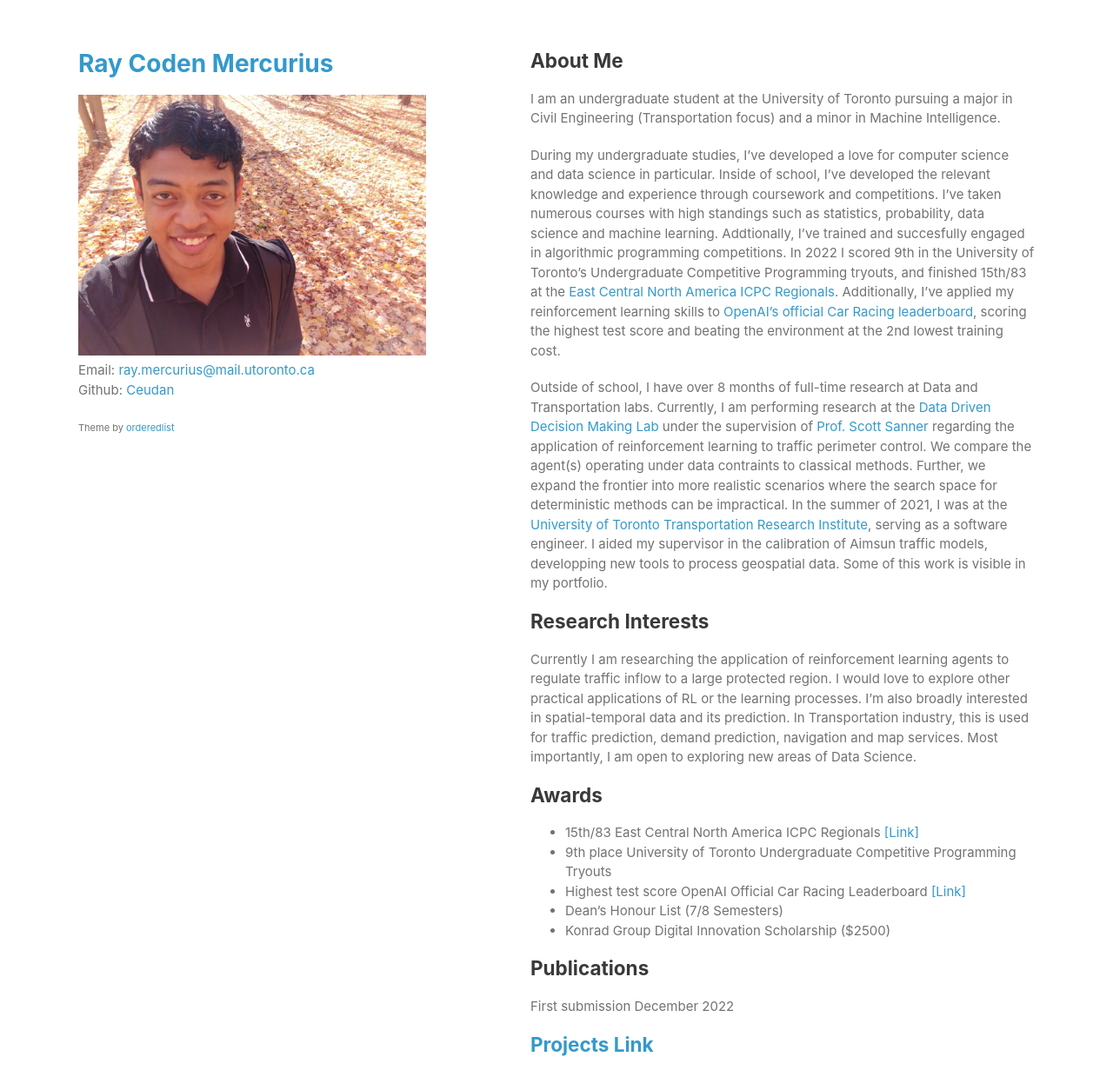
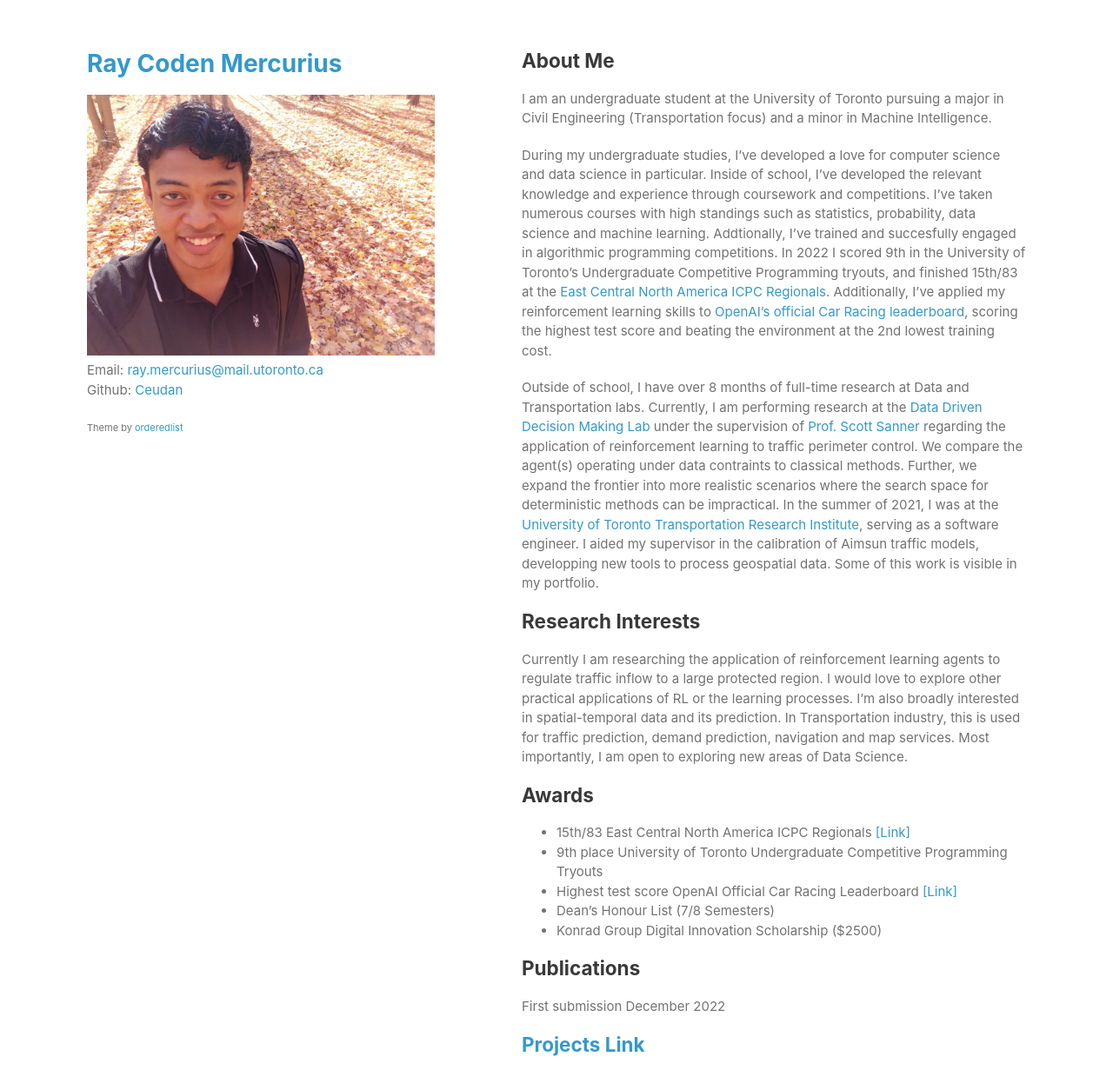
Before and after one commit to Ceudan/Ceudan_Reads.github.io, a Jekyll site: the page built from index.md, in a window 1280 px wide and 1369 px high. Shown: the top 1254 px of the window at 87% size. Built offline with Jekyll 4.4.1, drawn with Linux system fonts in a browser that asks for light colours.

Commit message:
Update jekyll-theme-minimal.scss

```diff
--- a/_sass/jekyll-theme-minimal.scss
+++ b/_sass/jekyll-theme-minimal.scss
@@ -58,7 +58,7 @@ a:hover small {
 }
 
 .wrapper {
-  width:1100px;
+  width:1080px;
   margin:0 auto;
 }
 
```
